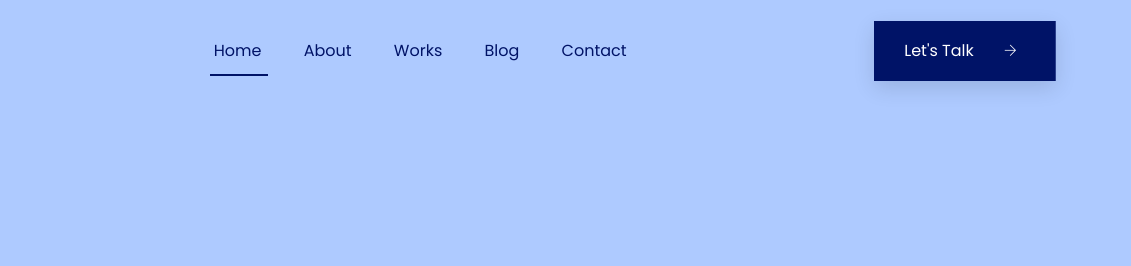
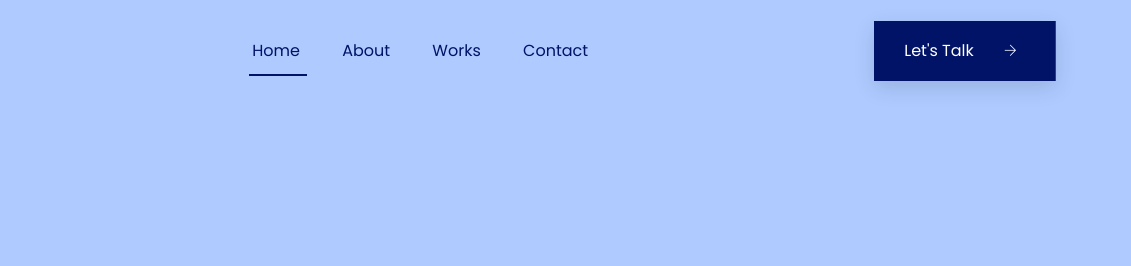
Before and after one commit to Psalmcode/CTC-Portfolio-website, a plain HTML site: page index.html in a window 1280 px wide. Shown: the top 266 px of the page, 149-1280 px from the left. Drawn offline with nearby package versions, Linux system fonts and the light colour scheme; a script that the page names is missing.

Commit message:
index changes

```diff
--- a/index.html
+++ b/index.html
@@ -55,13 +55,13 @@
                                     <li class="active"><a href="index.html">Home</a></li>
                                     <li><a href="#about-area">About</a></li>
                                     <li><a href="#exprience-fluid">Works</a></li>
-                                    <li><a href="blog.html">Blog</a>
+                                    <!-- <li><a href="blog.html">Blog</a> -->
                                         <!-- <ul class="submenu">
                                             <li><a href="blog.html">Blog</a></li>
                                             <li><a href="blog_details.html">Blog Details</a></li>
                                             <li><a href="elements.html">Elements</a></li>
                                         </ul> -->
-                                    </li>
+                                    <!-- </li> -->
                                     <li><a href="#footer-wrapper">Contact</a></li>
                                 </ul>
                             </nav>
```
Also changed, not shown: resources.jpg (added), usa 12.jpg (added), usa interview 1.jpg (added), usa interview 10.jpg (added), usa interview 11.jpg (added), usa interview 13.jpg (added), usa interview 2.jpg (added), usa interview 3.jpg (added), usa interview 4.jpg (added), usa interview 5.jpg (added), usa interview 6.jpg (added), usa interview 7.jpg (added), usa interview 8.jpg (added), usa interview 9.jpg (added).
